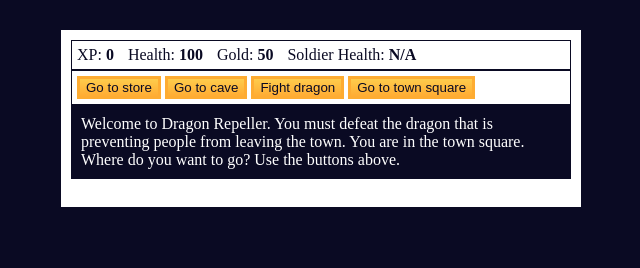
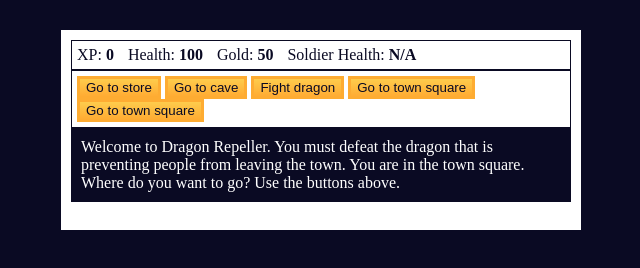
Before and after one commit to Cotnetuxa/adventurer, a plain HTML site: page index.html in a window 1280 px wide. Shown: the whole page, without its empty margins (319-959 px from the left). Drawn offline with Linux system fonts and the light colour scheme.

Commit message:
Update index.html

```diff
--- a/index.html
+++ b/index.html
@@ -18,6 +18,7 @@
         <button id="button2">Go to cave</button>
         <button id="button3">Fight dragon</button>
         <button id="button4">Go to town square</button>
+          <button id="button5">Go to town square</button>
       </div>
       <div id="monsterStats">
         <span class="stat">Monster Name: <strong><span id="monsterName"></span></strong></span>
```
